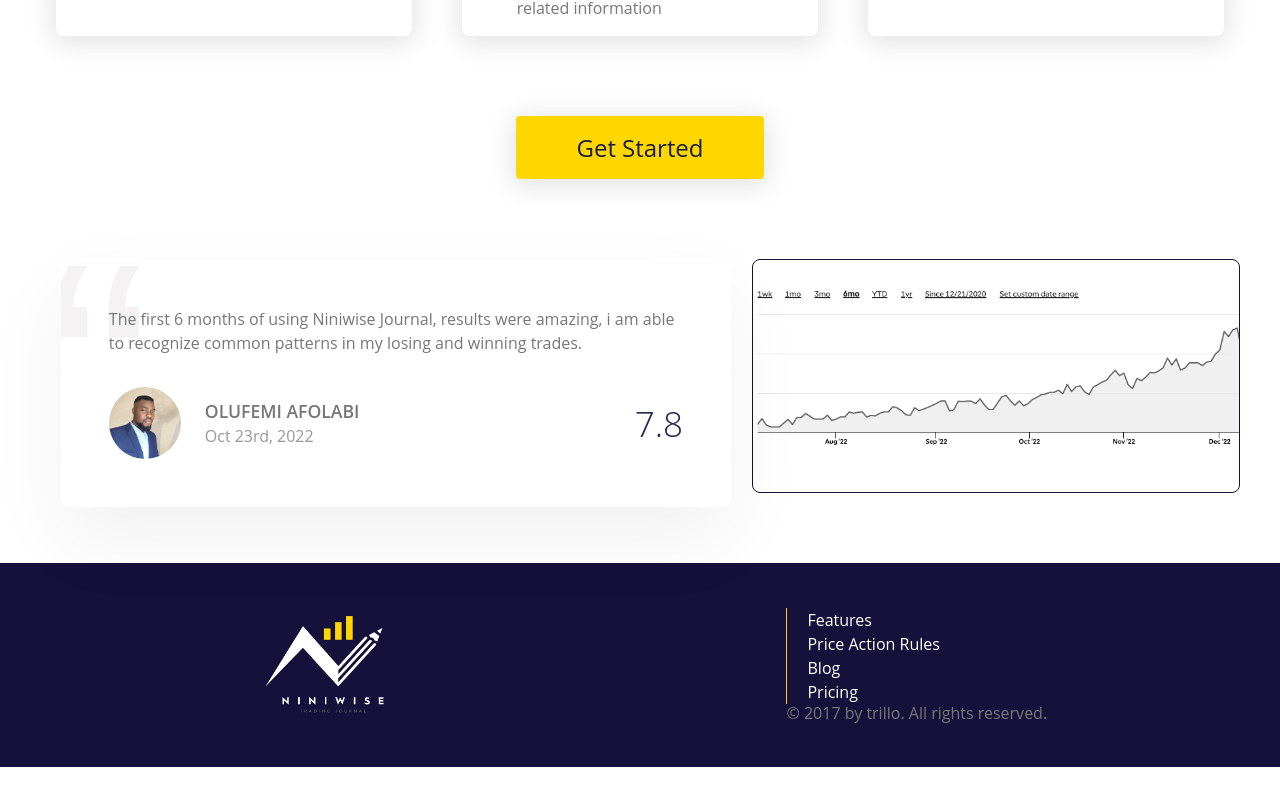
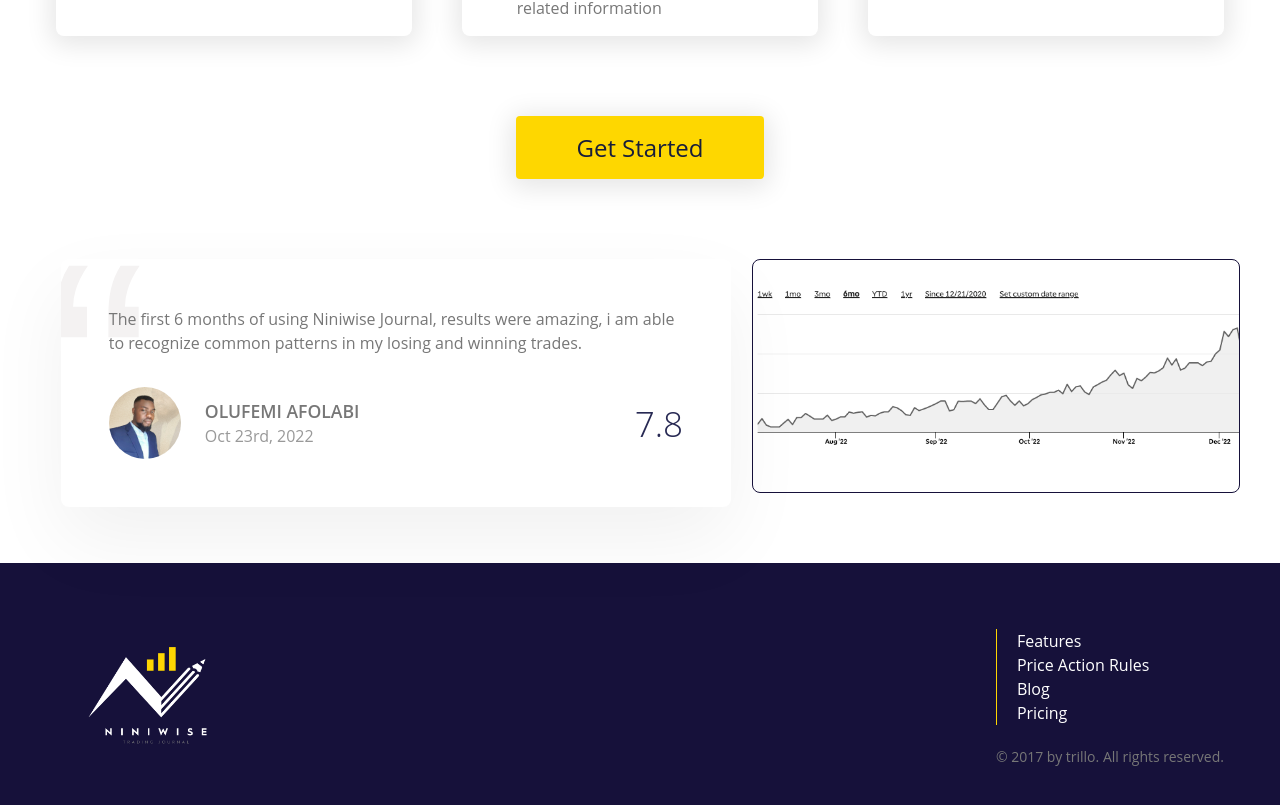
Before and after one commit to olufemi424/niniwise-promo, a React (Create React App) app: page / in a window 1280 px wide. Shown: the part 1996-2801 px from the top of the page. Before the commit the page ends 2765 px from the top, so only its background shows below. Built offline with nearby package versions, Linux system fonts and the light colour scheme.

Commit message:
PROMO-103 ~ update footer logo

```diff
--- a/src/styles/_footer.scss
+++ b/src/styles/_footer.scss
@@ -8,8 +8,8 @@
         padding-inline: 16px;
         display: flex;
         align-items: center;
-        justify-content: space-around;
-        height: 140px;
+        justify-content: space-between;
+        height: fit-content;
 
         @media (min-width: 576px){
             max-width: 1200px;
@@ -25,6 +25,7 @@
     &__content {
         display: flex;
         flex-direction: column;
+        padding-block: 16px;
 
         a {
             color: var(--color-white);
@@ -43,4 +44,9 @@
             margin: 0;
         }
     }
+
+    &__legal {
+        font-size: 14px;
+        margin-block-start: 24px;
+    }
 }
```
